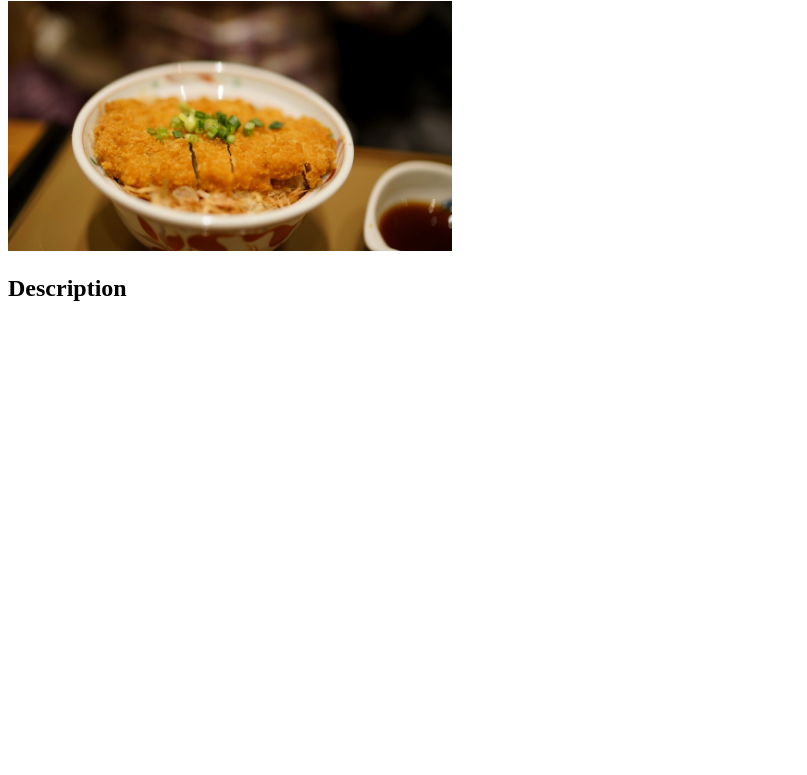
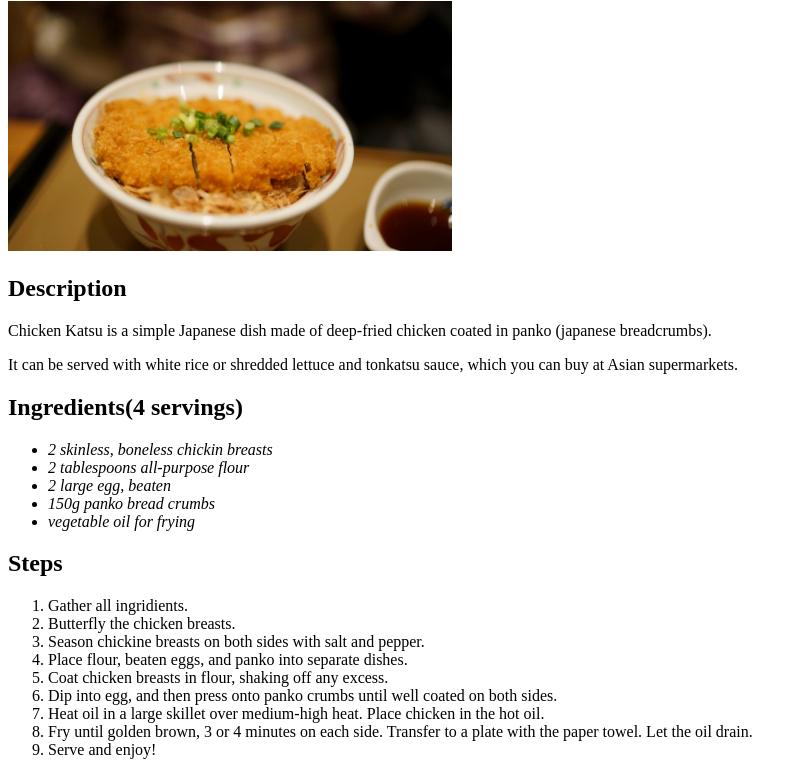
Before and after one commit to Leafer-dot/odin-recepies, a plain HTML site: page recepies/chicken-katsu.html in a window 1280 px wide. Shown: the part 105-880 px from the top of the page, without its empty margins (0-807 px from the left). Before the commit the page ends 800 px from the top, so only its background shows below. Drawn offline with Linux system fonts and the light colour scheme.

Commit message:
Add two recipes and finish chicken katsu page

```diff
--- a/recepies/chicken-katsu.html
+++ b/recepies/chicken-katsu.html
@@ -6,9 +6,45 @@
     <title>Chicken Katsu</title>
 </head>
 <body>
-    <a href="../index.html">Home</a>
-    <h1>Chicken Katsu</h1>
+    <a href="../index.html">
+        Home
+    </a>
+    <h1>
+        Chicken Katsu
+    </h1>
     <img src="../images/pixnio-1920x1080.jpeg" alt="A picture of a chicken katsu in a bowl on top of the rice" height="250">
-    <h2>Description</h2>
+    <h2>
+        Description
+    </h2>
+    <p>
+        Chicken Katsu is a simple Japanese dish made of deep-fried chicken coated in panko (japanese breadcrumbs).
+    </p>
+    <p>
+        It can be served with white rice or shredded lettuce and tonkatsu sauce, which you can buy at Asian supermarkets.
+    </p>
+    <h2>
+        Ingredients(4 servings)
+    </h2>
+    <ul>
+        <li><em>2 skinless, boneless chickin breasts</em></li>
+        <li><em>2 tablespoons all-purpose flour</em></li>
+        <li><em>2 large egg, beaten</em></li>
+        <li><em>150g panko bread crumbs</em></li>
+        <li><em>vegetable oil for frying</em></li>
+    </ul>
+    <h2>
+        Steps
+    </h2>
+    <ol>
+        <li>Gather all ingridients.</li>
+        <li>Butterfly the chicken breasts.</li>
+        <li>Season chickine breasts on both sides with salt and pepper.</li>
+        <li>Place flour, beaten eggs, and panko into separate dishes.</li>
+        <li>Coat chicken breasts in flour, shaking off any excess.</li>
+        <li>Dip into egg, and then press onto panko crumbs until well coated on both sides.</li>
+        <li>Heat oil in a large skillet over medium-high heat. Place chicken in the hot oil.</li>
+        <li>Fry until golden brown, 3 or 4 minutes on each side. Transfer to a plate with the paper towel. Let the oil drain.</li>
+        <li>Serve and enjoy!</li>
+    </ol>
 </body>
 </html>
```
Also changed, not shown: recepies/cacio-e-pepe.html (added), 1 other file.
